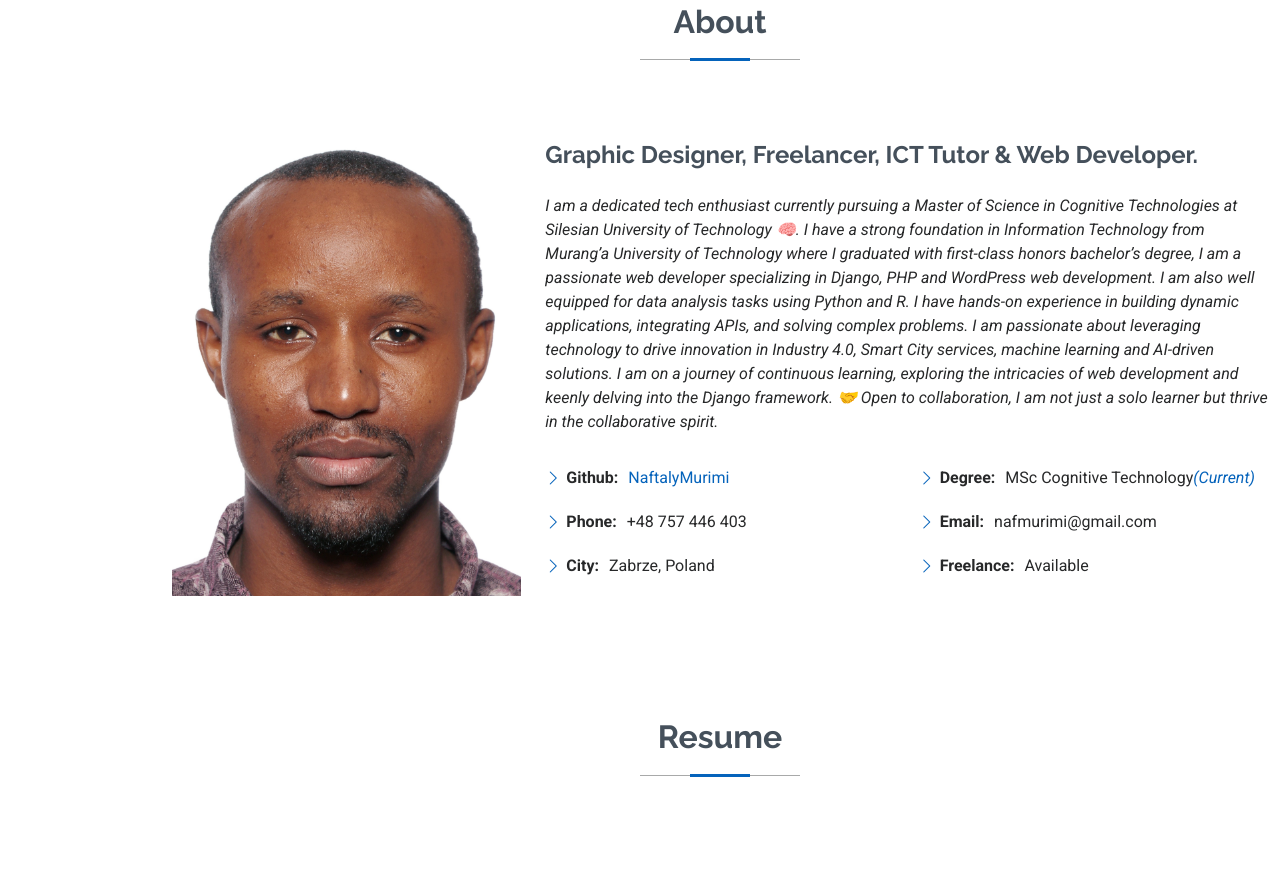
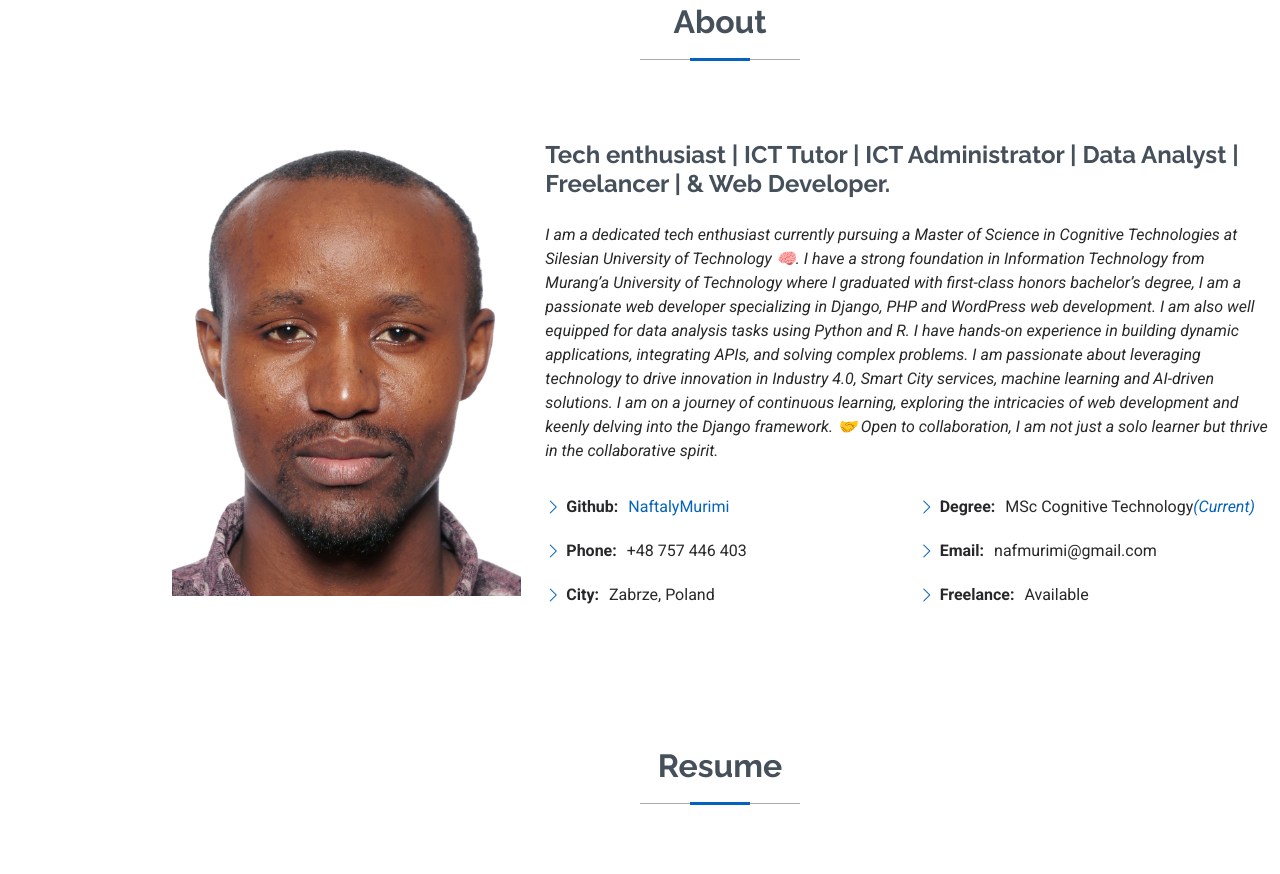
Before and after one commit to NaftalyMurimi/naf, a plain HTML site: page index.html in a window 1280 px wide. Shown: the part 857-1731 px from the top of the page. Drawn offline with Linux system fonts and the light colour scheme.

```diff
--- a/index.html
+++ b/index.html
@@ -89,7 +89,7 @@
             <img src="assets/img/profile-img.jpg" class="img-fluid" alt="">
           </div>
           <div class="col-lg-8 content">
-            <h2>Graphic Designer, Freelancer, ICT Tutor &amp; Web Developer.</h2>
+            <h2>Tech enthusiast | ICT Tutor | ICT Administrator | Data Analyst | Freelancer | &amp; Web Developer.</h2>
             <p class="fst-italic py-3">
               I am a dedicated tech enthusiast currently pursuing a Master of Science in Cognitive Technologies at Silesian University of Technology 🧠. I have a strong foundation in
               Information Technology from Murang’a University of Technology where I graduated with first-class honors bachelor’s degree, I am a passionate web developer specializing in Django, PHP and
```
